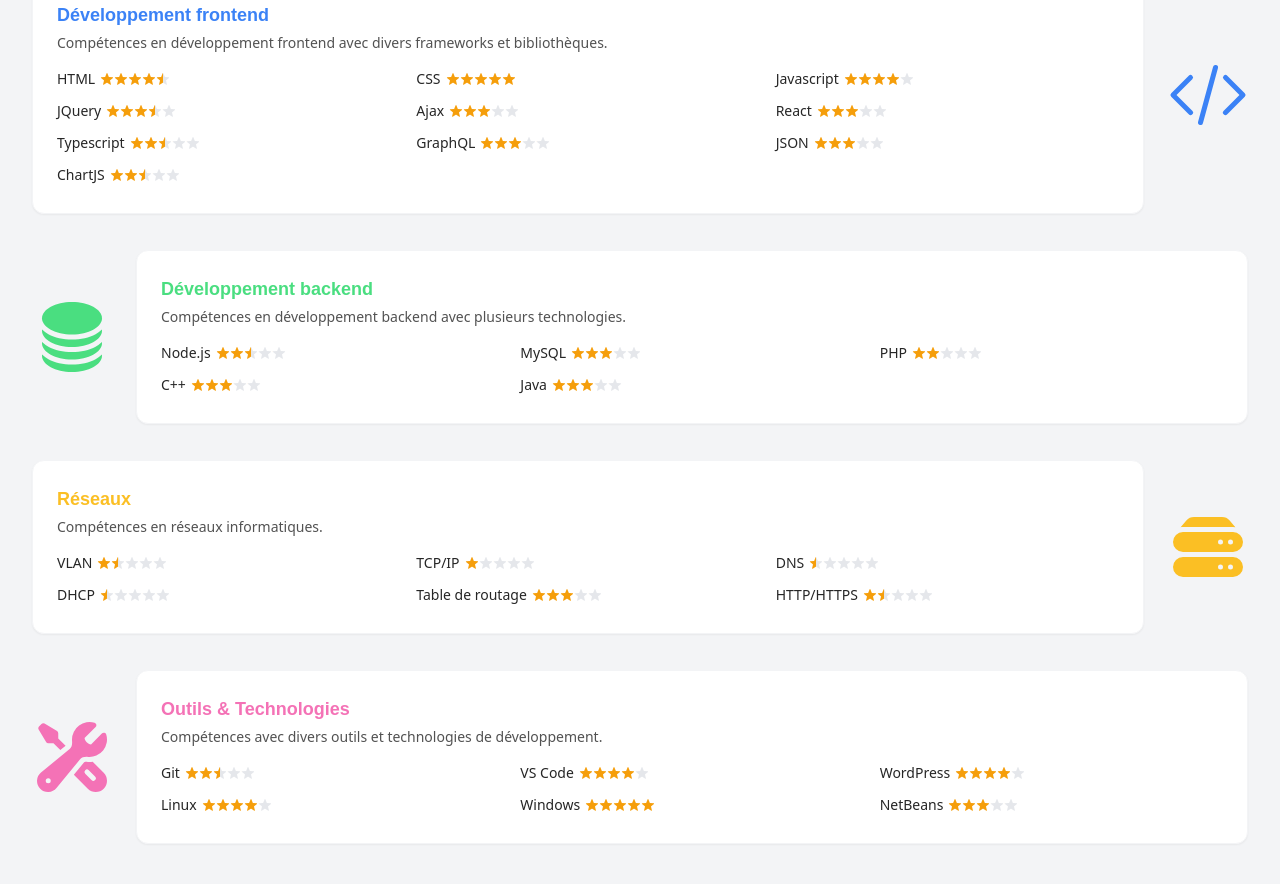
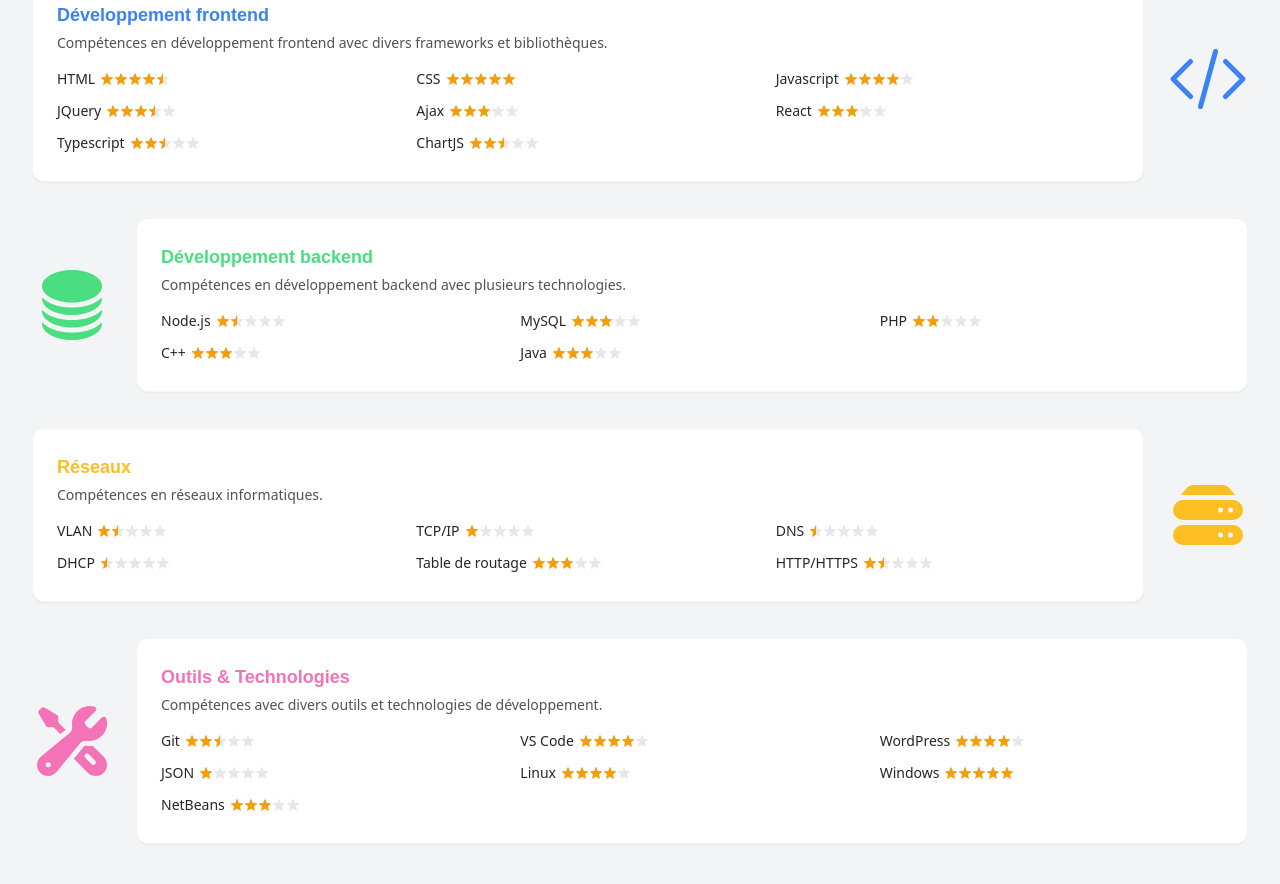
Before and after one commit to Emispheres/Dev-Portfolio, a Next.js app: page /resume in a window 1280 px wide. Shown: the part 220-1104 px from the top of the page. Built offline with nearby package versions, Linux system fonts and the light colour scheme.

Commit message:
update skills info

```diff
--- a/src/data/data.tsx
+++ b/src/data/data.tsx
@@ -170,14 +170,6 @@ export const skills: SkillGroup[] = [
         level: 5,
       },
       {
-        name: 'GraphQL',
-        level: 6,
-      },
-      {
-        name: 'JSON',
-        level: 6,
-      },
-      {
         name: 'ChartJS',
         level: 5,
       },
@@ -192,7 +184,7 @@ export const skills: SkillGroup[] = [
     skills: [
       {
         name: 'Node.js',
-        level: 5,
+        level: 3,
       },
       {
         name: 'MySQL',
@@ -263,6 +255,10 @@ export const skills: SkillGroup[] = [
       {
         name: 'WordPress',
         level: 8,
+      },
+      {
+        name: 'JSON',
+        level: 2,
       },
       {
         name: 'Linux',
```
